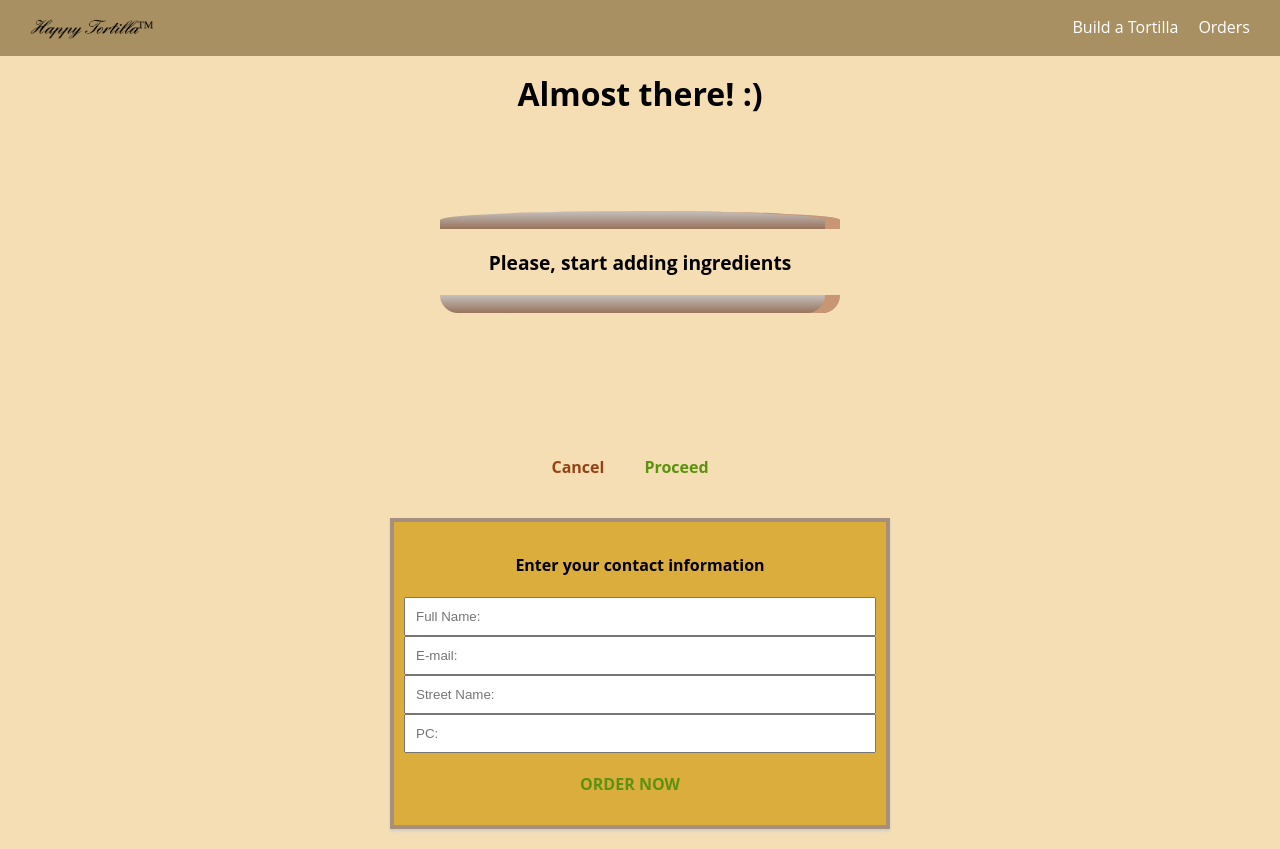
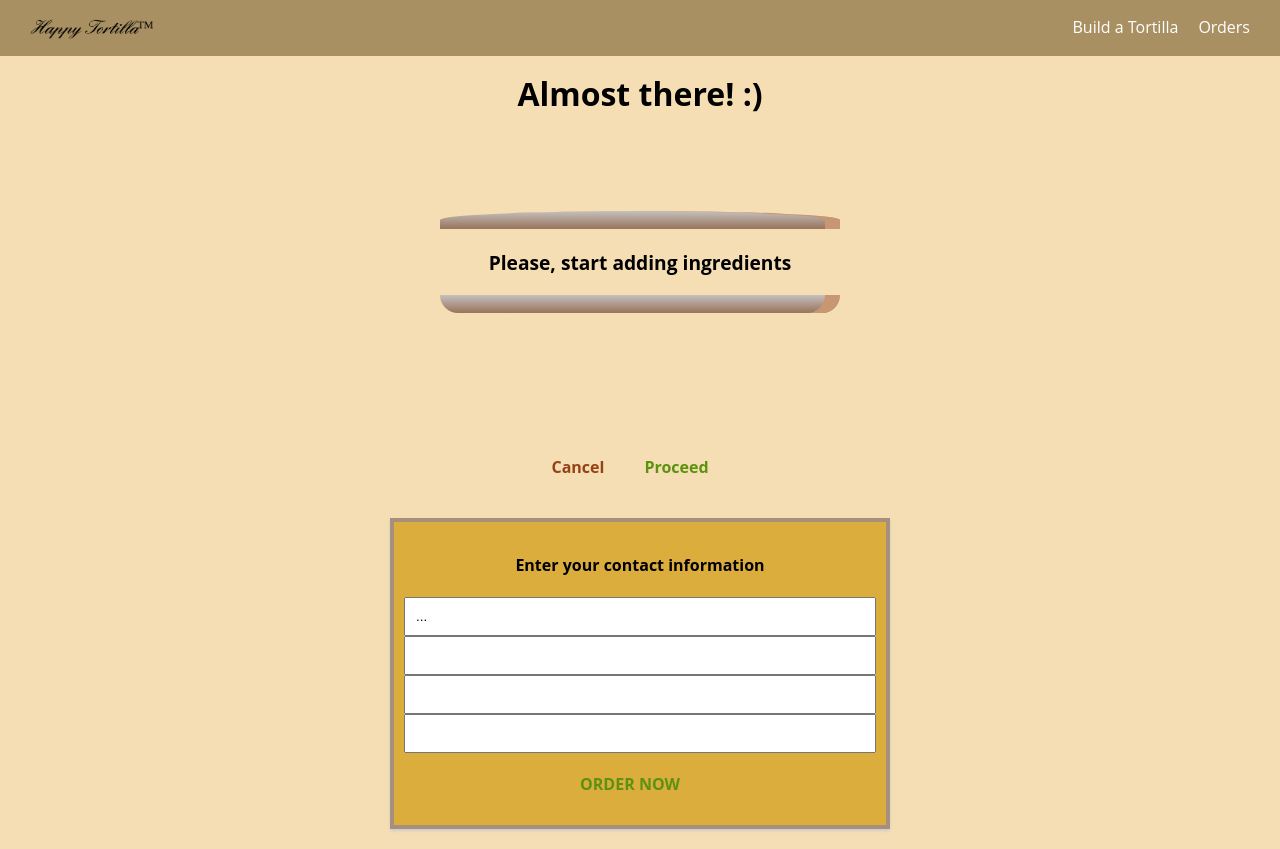
Before and after one commit to 777pretty/react-tf, a React app: page /checkout/contact-data in a window 1280 px wide. Built offline with nearby package versions, Linux system fonts and the light colour scheme; the HTML template or start-up script is replaced by a standard one.

Commit message:
Start JS config for the form

```diff
--- a/src/components/UI/Input/Input.js
+++ b/src/components/UI/Input/Input.js
@@ -5,15 +5,15 @@ import classes from './Input.css'
 const input = (props) => {
     let inputElement = null;
 
-    switch (props.inputType){
+    switch (props.elementType){
         case ('input'):
-            inputElement = <input className={classes.Input} {...props}/>;
+            inputElement = <input className={classes.Input} {...props.elementConfig} value={props.value}/>;
             break;
         case ('textarea'):
-            inputElement = <textarea className={classes.Input} {...props}/>;
+            inputElement = <textarea className={classes.Input} {...props.elementConfig} value={props.value}/>;
             break;
         default:
-            inputElement = <input className={classes.Input} {...props}/>;
+            inputElement = <input className={classes.Input} {...props.elementConfig} value={props.value}/>;
     }
 
     return(
--- a/src/containers/Checkout/ContactData/ContactData.js
+++ b/src/containers/Checkout/ContactData/ContactData.js
@@ -10,11 +10,58 @@ import Input from '../../../components/UI/Input/Input';
 
 class ContactData extends Component {
     state = {
-        name: '',
-        email: '',
-        address: {
-            street: '',
-            postalCode: ''
+        orderForm: {
+                name: {
+                    elementType: 'input',
+                    elementConfig: {
+                        type: 'text',
+                        placeholder: 'Your name'
+                    },
+                    value: ''
+                },
+                email: {
+                    elementType: 'input',
+                    elementConfig: {
+                        type: 'text',
+                        placeholder: 'E-mail'
+                    },
+                    value: ''
+                },
+                street: {
+                    elementType: 'input',
+                    elementConfig: {
+                        type: 'text',
+                        placeholder: 'Street'
+                    },
+                    value: ''
+                },
+                zipCode: {
+                    elementType: 'input',
+                    elementConfig: {
+                        type: 'text',
+                        placeholder: 'ZIP Code'
+                    },
+                    value: ''
+                },
+                country: {
+                    elementType: 'input',
+                    elementConfig: {
+                        type: 'text',
+                        placeholder: 'Country'
+                    },
+                    value: ''
+                },
+                deliveryMethod: {
+                    elementType: 'select',
+                    elementConfig: {
+                        options: [
+                            {value: 'fastest', displayValue: 'Express One'},
+                            {value: 'balanced', displayValue: 'Eagle Courier'},
+                            {value: 'slowest', displayValue: 'National'}
+                        ]
+                    },
+                    value: ''
+                },
         },
         loading: false
     }
@@ -59,7 +106,7 @@ class ContactData extends Component {
             form = <Spinner />
         } else {
             form = <form >
-                        <Input inputtype="input" type="text" name="name" placeholder="Full Name:" />
+                        <Input elementType="..." elementConfig="..." value="..."/>
                         <Input inputtype="input" type="email" name="email" placeholder="E-mail:" />
                         <Input inputtype="input" type="text" name="street" placeholder="Street Name:" />
                         <Input inputtype="input" type="text" name="postalCode" placeholder="PC:" />
```
